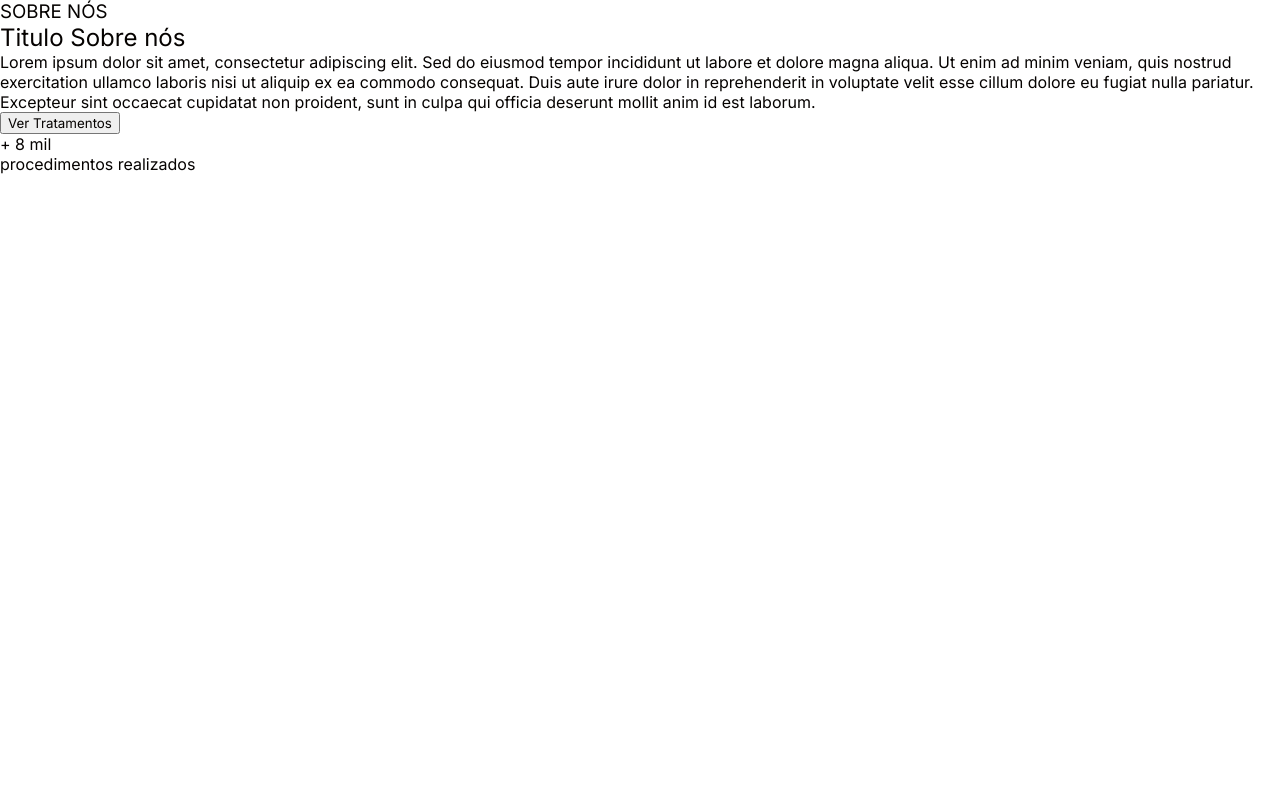
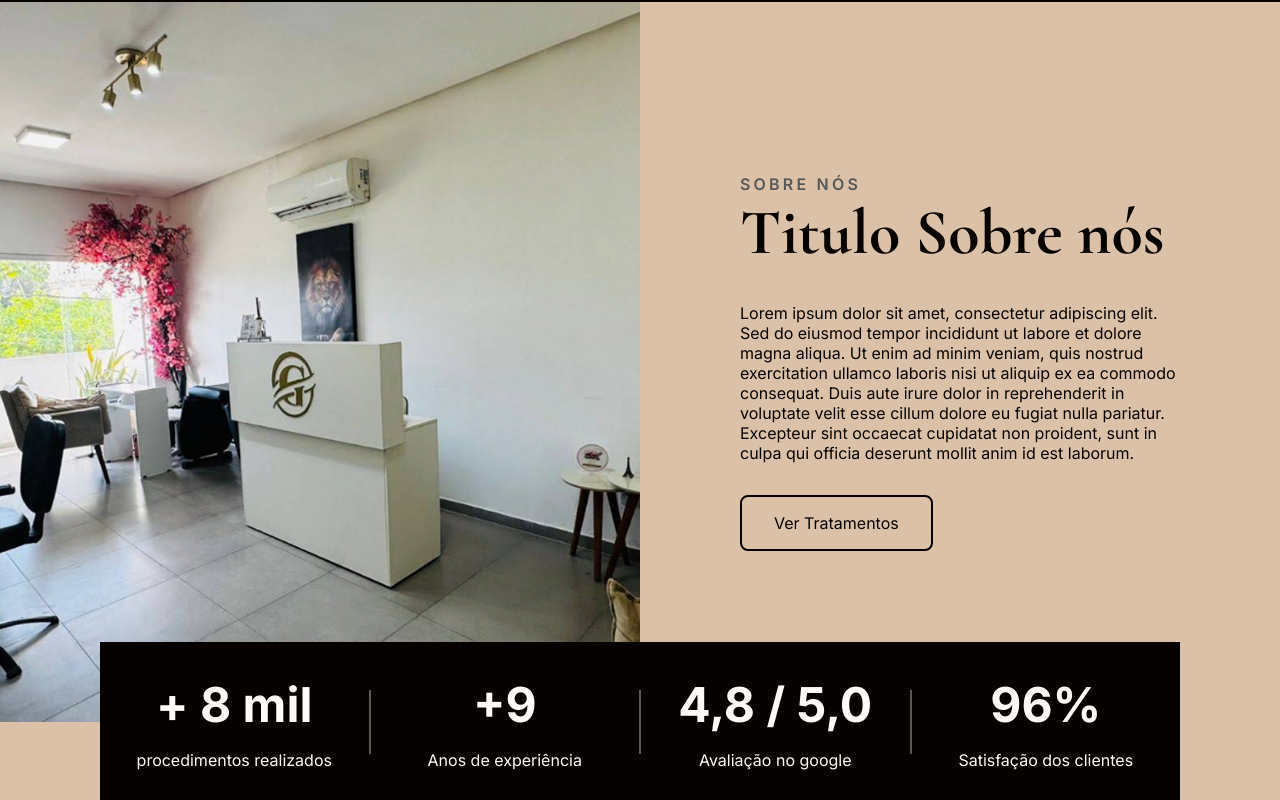
Before and after one commit to ViniciusGabrielll/clinica-bruno-matos, a React (Vite) app: page / in a window 1280 px wide. Shown: the part 800-1600 px from the top of the page. Built offline with nearby package versions, Linux system fonts and the light colour scheme.

Commit message:
feat: add style to aboutUs

```diff
--- a/index.html
+++ b/index.html
@@ -6,7 +6,7 @@
   <meta name="viewport" content="width=device-width, initial-scale=1.0" />
 
   <link rel="shortcut icon" href="markBlack.svg" type="image/x-icon">
-  <title>Gerci Oliveira</title>
+  <title>Gerci Oliveira | Clínica de Estética</title>
 
   <link rel="preconnect" href="https://fonts.googleapis.com">
   <link rel="preconnect" href="https://fonts.gstatic.com" crossorigin>
--- a/src/App.module.css
+++ b/src/App.module.css
@@ -1,3 +1,16 @@
+.sectionSeparator {
+    width: 100%;
+    height: 2px;
+    background-color: var(--primary-text-color);
+}
+
+.articleLabel {
+    color: var(--grey-color);
+    font-weight: 600;
+    font-size: 1rem;
+    letter-spacing: 0.2rem;
+}
+
 .header {
     position: fixed;
     top: 0;
@@ -103,7 +116,6 @@
 .hero {
     width: 100%;
     background-color: var(--primary-color);
-    height: 100vh;
     position: relative;
     display: flex;
     padding-left: var(--default-padding);
@@ -112,12 +124,10 @@
     gap: 3rem;
 }
 
-.hero h1 {
-    font-size: 6rem;
-}
-
 .hero h2 {
     font-size: 1.2rem;
+    font-family: "Inter", sans-serif;
+    font-weight: 400;
 }
 
 .model {
@@ -139,6 +149,7 @@
     border: none;
     padding: 1rem 2rem;
     font-size: 1rem;
+    border-radius: 8px;
 
     cursor: pointer;
     background-color: var(--primary-text-color);
@@ -152,6 +163,7 @@
     color: var(--primary-text-color);
     padding: 1rem 2rem;
     font-size: 1rem;
+    border-radius: 8px;
 
     cursor: pointer;
 
@@ -177,3 +189,69 @@
 .heroLinks a:hover {
     filter: opacity(1);
 }
+
+.aboutUs {
+    background-color: var(--primary-color);
+    display: flex;
+    position: relative;
+    padding-bottom: 5rem;
+}
+
+.aboutUs img {
+    width: 50%;
+    object-fit: cover;
+}
+
+.aboutUsContent {
+    width: 50%;
+    object-fit: cover;
+    padding-left: var(--default-padding);
+    padding-right: var(--default-padding);
+    display: flex;
+    flex-direction: column;
+    justify-content: center;
+    gap: 2rem;
+}
+
+.differentials {
+    position: absolute;
+    background-color: var(--primary-text-color);
+    height: 10rem;
+    bottom: 0;
+    left: var(--default-padding);
+    right: var(--default-padding);
+    display: flex;
+    justify-content: space-between;
+    align-items: center;
+    padding: 3rem 0;
+}
+
+.differential {
+    color: white;
+    display: flex;
+    flex-direction: column;
+    gap: 1rem;
+    justify-content: center;
+    align-items: center;
+    flex: 1;
+}
+
+.differential h4 {
+    color: var(--white-color);
+    font-weight: bold;
+    font-size: 3rem;
+}
+
+.differential p {
+    color: var(--white-color);
+}
+
+.differentialDivisor {
+    height: 100%;
+    background-color: var(--grey-color);
+    width: 2px;
+}
+
+.services {
+    background-color: var(--primary-color);
+}
--- a/src/App.tsx
+++ b/src/App.tsx
@@ -77,20 +77,44 @@ function App() {
         <img src={modelo1} alt="Modelo" className={styles.model} />
       </article>
 
-      <article id="sobre">
-        <h3>SOBRE NÓS</h3>
-        <h2>Titulo Sobre nós</h2>
-        <p>{data.textAboutUs}</p>
-        <button>Ver Tratamentos</button>
-        <div>
+      <div className={styles.sectionSeparator} />
+
+      <article className={styles.aboutUs} id="sobre">
+        <img src={data.aboutUsImg} alt="Foto da clínica de estética" />
+        <div className={styles.aboutUsContent}>
           <div>
+            <h3 className={styles.articleLabel}>SOBRE NÓS</h3>
+            <h2>Titulo Sobre nós</h2>
+          </div>
+          <p>{data.textAboutUs}</p>
+          <div>
+            <button className={styles.lightBtn}>Ver Tratamentos</button>
+          </div>
+        </div>
+        <div className={styles.differentials}>
+          <div className={styles.differential}>
             <h4>{data.differential1Title}</h4>
             <p>{data.differential1Description}</p>
+          </div>
+          <div className={styles.differentialDivisor} />
+          <div className={styles.differential}>
+            <h4>{data.differential2Title}</h4>
+            <p>{data.differential2Description}</p>
+          </div>
+          <div className={styles.differentialDivisor} />
+          <div className={styles.differential}>
+            <h4>{data.differential3Title}</h4>
+            <p>{data.differential3Description}</p>
+          </div>
+          <div className={styles.differentialDivisor} />
+          <div className={styles.differential}>
+            <h4>{data.differential4Title}</h4>
+            <p>{data.differential4Description}</p>
           </div>
         </div>
       </article>
 
-      <article id="tratamentos">
+      <article className={styles.services} id="tratamentos">
         <h2>Tratamentos</h2>
         {data.services.map((service) => (
           <div key={service.title}>
--- a/src/data/data.ts
+++ b/src/data/data.ts
@@ -1,5 +1,6 @@
 import markBlack from "../../public/markBlack.svg";
 import markWhite from "../../public/markWhite.svg";
+import aboutUsImg from "../assets/images/aboutUs.png";
 
 export const data = {
     name: "Gerci Oliveira",
@@ -12,13 +13,14 @@ export const data = {
     instagramLink: "https://www.instagram.com/gerci_esteticista/",
     businessHours: "Segunda a sábado: 08:00 às 18:00 Domingos: Fechado",
 
+    aboutUsImg: aboutUsImg,
     textAboutUs: "Lorem ipsum dolor sit amet, consectetur adipiscing elit. Sed do eiusmod tempor incididunt ut labore et dolore magna aliqua. Ut enim ad minim veniam, quis nostrud exercitation ullamco laboris nisi ut aliquip ex ea commodo consequat. Duis aute irure dolor in reprehenderit in voluptate velit esse cillum dolore eu fugiat nulla pariatur. Excepteur sint occaecat cupidatat non proident, sunt in culpa qui officia deserunt mollit anim id est laborum.",
 
     differential1Title: "+ 8 mil",
     differential1Description: "procedimentos realizados",
     differential2Title: "+9",
     differential2Description: "Anos de experiência",
-    differential3Title: "4,8",
+    differential3Title: "4,8 / 5,0",
     differential3Description: "Avaliação no google",
     differential4Title: "96%",
     differential4Description: "Satisfação dos clientes",
--- a/src/hooks/useScrollSpy.ts
+++ b/src/hooks/useScrollSpy.ts
@@ -1,16 +1,25 @@
-import { useEffect, useState } from "react";
+import { useEffect, useState, useRef } from "react";
 
 export function useScrollSpy(ids: string[]): string {
   const [activeId, setActiveId] = useState<string>(ids[0]);
+  const intersectingIds = useRef<Set<string>>(new Set());
 
   useEffect(() => {
     const observer = new IntersectionObserver(
-      (entries: IntersectionObserverEntry[]) => {
+      (entries) => {
         entries.forEach((entry) => {
           if (entry.isIntersecting) {
-            setActiveId(entry.target.id);
+            intersectingIds.current.add(entry.target.id);
+          } else {
+            intersectingIds.current.delete(entry.target.id);
           }
         });
+
+        // escolhe a primeira seção (em ordem visual) que está intersectando
+        const firstVisible = ids.find((id) => intersectingIds.current.has(id));
+        if (firstVisible) {
+          setActiveId(firstVisible);
+        }
       },
       {
         rootMargin: "-45% 0px -45% 0px",
--- a/src/index.css
+++ b/src/index.css
@@ -7,8 +7,26 @@
     --default-padding: 100px;
 }
 
+::selection {
+    background: var(--primary-text-color);
+    color: var(--white-color);
+}
+
+::-webkit-scrollbar {
+    width: 0.5rem;
+}
+
+::-webkit-scrollbar-track {
+    background: var(--primary-text-color);
+}
+
+::-webkit-scrollbar-thumb {
+    background: var(--primary-color);
+}
+
 html {
     font-size: 16px;
+    scroll-behavior: smooth;
 }
 
 body {
@@ -36,7 +54,16 @@ ul {
     list-style: none;
 }
 
-h1 {
+h1,
+h2 {
     font-family: "Cormorant Garamond", serif;
     font-weight: bold;
 }
+
+h1 {
+    font-size: 6rem;
+}
+
+h2 {
+    font-size: 4rem;
+}
```
Also changed, not shown: src/assets/images/aboutUs.png (added).
